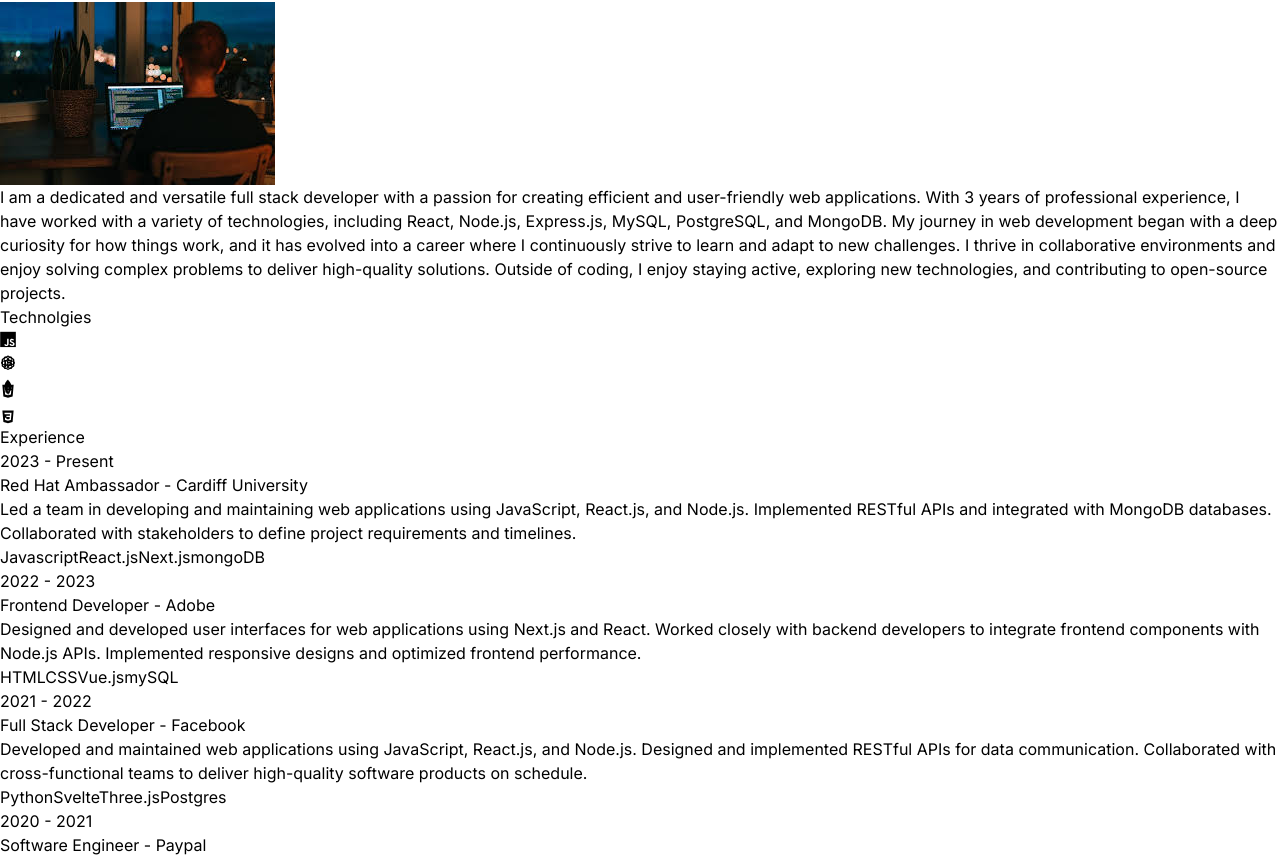
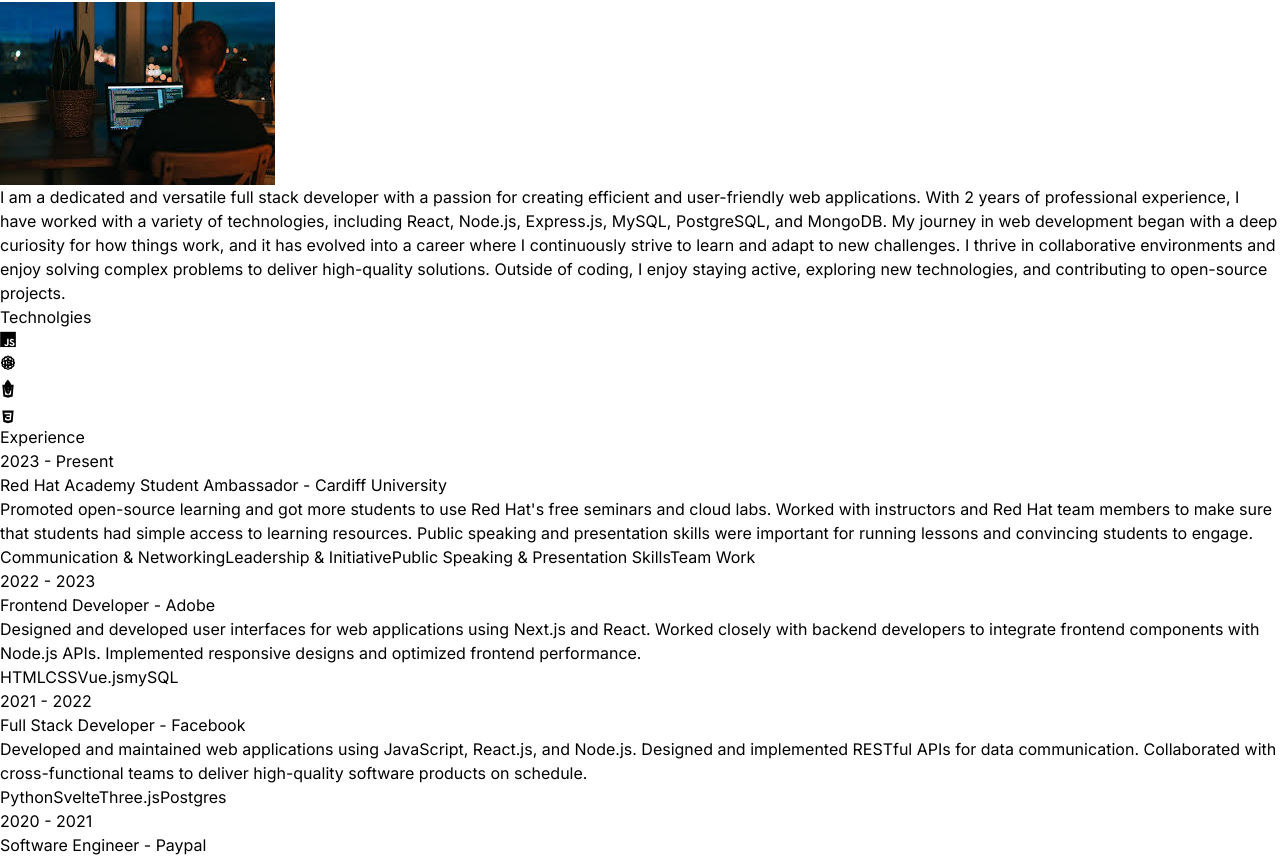
Before and after one commit to rniraj-web/myPortfolio, a React (Vite) app: page / in a window 1280 px wide. Shown: the part 837-1697 px from the top of the page. Built offline with nearby package versions, Linux system fonts and the light colour scheme.

Commit message:
updated the content of experience and updated css for the tech not align properly

```diff
--- a/src/components/Experience.jsx
+++ b/src/components/Experience.jsx
@@ -28,9 +28,11 @@
                             className="w-full max-w-xl lg:w-3/4">
                             <h6 className='mb-2 font-semibold'>{ex.role} -{" "}<span className='text-sm text-purple-100'>{ex.company}</span></h6>
                             <p className='mb-4 text-neutal-400'>{ex.description}</p>
-                            {ex.technologies.map((tech,i)=>(
-                                <span key={i} className='mr-2 mt-4 rounded bg-neutral-900 px-2 py-1 text-sm font-medium text-purple-500'>{tech}</span>
-                            ))}
+                            <div className='flex flex-wrap gap-2 mt-2'>
+                                {ex.technologies.map((tech,i)=>(
+                                    <span key={i} className='mt -4 rounded bg-neutral-900 px-2 py-1 text-sm font-medium text-purple-500'>{tech}</span>
+                                ))}
+                            </div>
                         </motion.div>
                     </div>
                 ))
--- a/src/constants/index.js
+++ b/src/constants/index.js
@@ -3,17 +3,17 @@
 import project3 from "../assets/projects/project-3.jpg";
 import project4 from "../assets/projects/project-4.jpg";
 
-export const HERO_CONTENT = `I am a passionate full stack developer with a knack for crafting robust and scalable web applications. With 3 years of hands-on experience, I have honed my skills in front-end technologies like React, as well as back-end technologies like Node.js, MySQL, PostgreSQL, and MongoDB. My goal is to leverage my expertise to create innovative solutions that drive business growth and deliver exceptional user experiences.`;
+export const HERO_CONTENT = `I am a passionate full stack developer with a knack for crafting robust and scalable web applications. With 2 years of hands-on experience, I have honed my skills in front-end technologies like React, as well as back-end technologies like Node.js, MySQL, PostgreSQL, and MongoDB. My goal is to leverage my expertise to create innovative solutions that drive business growth and deliver exceptional user experiences.`;
 
-export const ABOUT_TEXT = `I am a dedicated and versatile full stack developer with a passion for creating efficient and user-friendly web applications. With 3 years of professional experience, I have worked with a variety of technologies, including React, Node.js, Express.js, MySQL, PostgreSQL, and MongoDB. My journey in web development began with a deep curiosity for how things work, and it has evolved into a career where I continuously strive to learn and adapt to new challenges. I thrive in collaborative environments and enjoy solving complex problems to deliver high-quality solutions. Outside of coding, I enjoy staying active, exploring new technologies, and contributing to open-source projects.`;
+export const ABOUT_TEXT = `I am a dedicated and versatile full stack developer with a passion for creating efficient and user-friendly web applications. With 2 years of professional experience, I have worked with a variety of technologies, including React, Node.js, Express.js, MySQL, PostgreSQL, and MongoDB. My journey in web development began with a deep curiosity for how things work, and it has evolved into a career where I continuously strive to learn and adapt to new challenges. I thrive in collaborative environments and enjoy solving complex problems to deliver high-quality solutions. Outside of coding, I enjoy staying active, exploring new technologies, and contributing to open-source projects.`;
 
 export const EXPERIENCES = [
   {
     year: "2023 - Present",
-    role: "Red Hat Ambassador",
+    role: "Red Hat Academy Student Ambassador",
     company: "Cardiff University",
-    description: `Led a team in developing and maintaining web applications using JavaScript, React.js, and Node.js. Implemented RESTful APIs and integrated with MongoDB databases. Collaborated with stakeholders to define project requirements and timelines.`,
-    technologies: ["Javascript", "React.js", "Next.js", "mongoDB"],
+    description: `Promoted open-source learning and got more students to use Red Hat's free seminars and cloud labs. Worked with instructors and Red Hat team members to make sure that students had simple access to learning resources. Public speaking and presentation skills were important for running lessons and convincing students to engage.`,
+    technologies: ["Communication & Networking", "Leadership & Initiative", "Public Speaking & Presentation Skills", "Team Work"],
   },
   {
     year: "2022 - 2023",
```
Also changed, not shown: src/assets/ddef182c-84b7-4312-a32d-9ca9575ec904.jpg (added).
